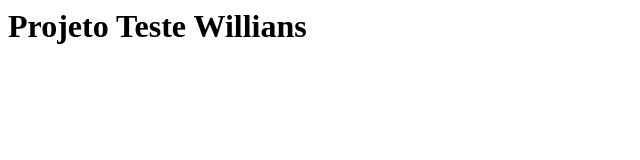
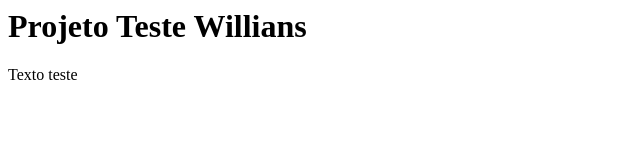
Before and after one commit to willianscoutinho/alura, a plain HTML site: page index.html in a window 1280 px wide. Shown: the full height of the page, 0-640 px from the left. Drawn offline with Linux system fonts and the light colour scheme.

Commit message:
Add texto

```diff
--- a/index.html
+++ b/index.html
@@ -2,5 +2,6 @@
 <head>
 <body>
 <h1>Projeto Teste Willians</h1>
+<p> Texto teste </p>
 </body>
 </head>
```
